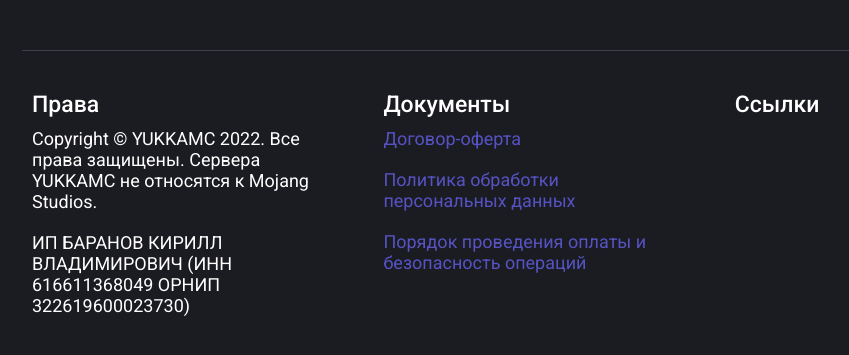
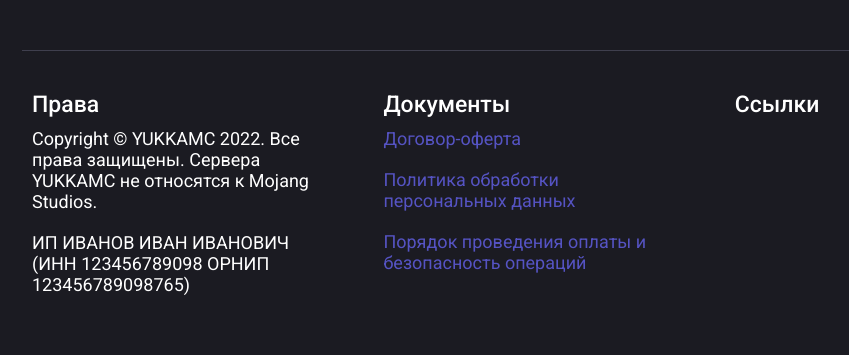
Before and after one commit to AnvilM/Some-project-site, a PHP site: the page made by src/views/Layout/Default.php in a window 1280 px wide. Shown: the part 90-445 px from the top of the page, without its empty margins (106-955 px from the left). Run offline with PHP 8.4, Linux system fonts and the light colour scheme; the template is opened without the code that fills it, so the values that code supplies are empty.

Commit message:
Edit Dedault Layout

```diff
--- a/src/views/Layout/Default.php
+++ b/src/views/Layout/Default.php
@@ -48,7 +48,7 @@
                     <div class="headline">Права</div>
                     <div class="content">
                         <div>Copyright © YUKKAMC 2022. Все права защищены. Сервера YUKKAMC не относятся к Mojang Studios.</div>
-                        <div>ИП БАРАНОВ КИРИЛЛ ВЛАДИМИРОВИЧ (ИНН 616611368049 ОРНИП 322619600023730)</div>
+                        <div>ИП ИВАНОВ ИВАН ИВАНОВИЧ (ИНН 123456789098 ОРНИП 123456789098765)</div>
                     </div>
                 </div>
                 <div class="papers">
```
